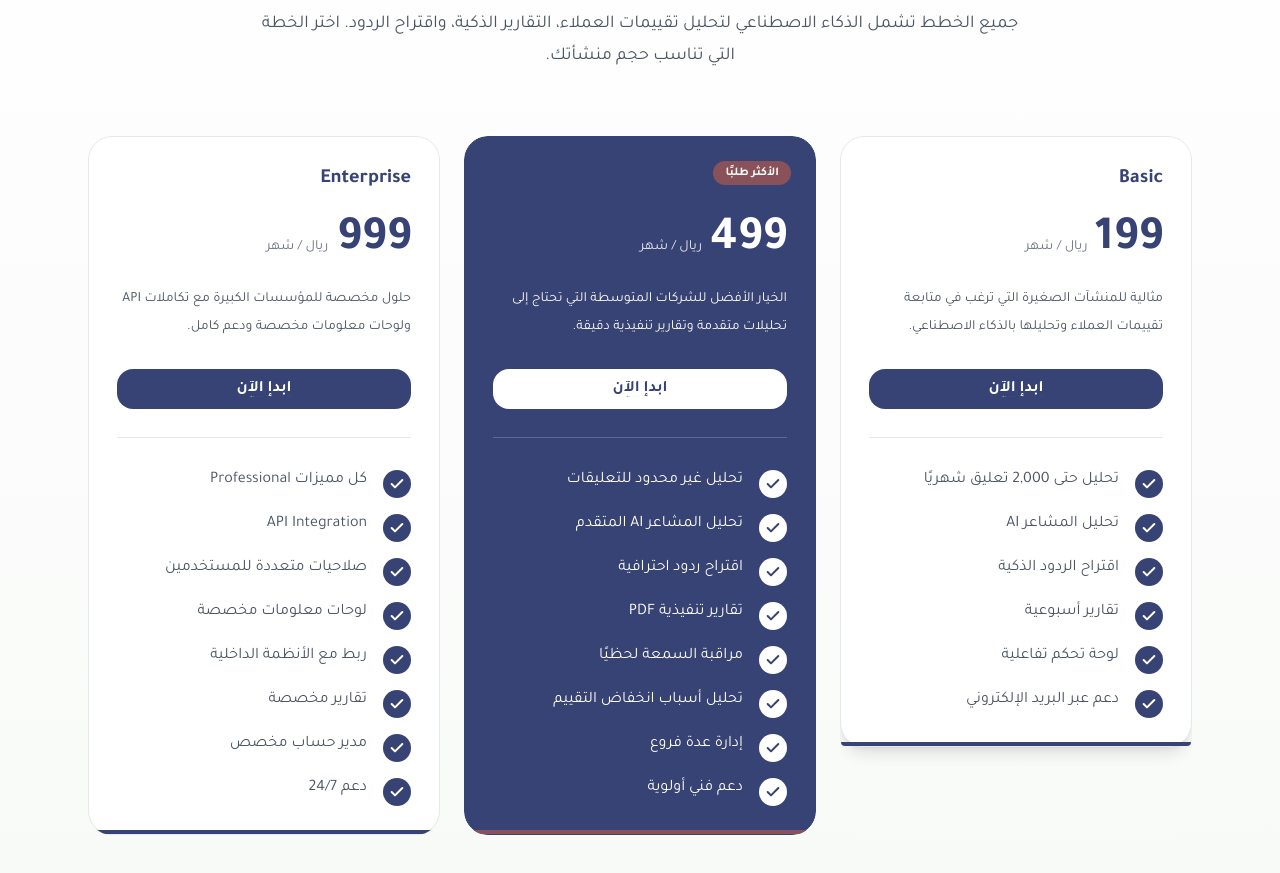
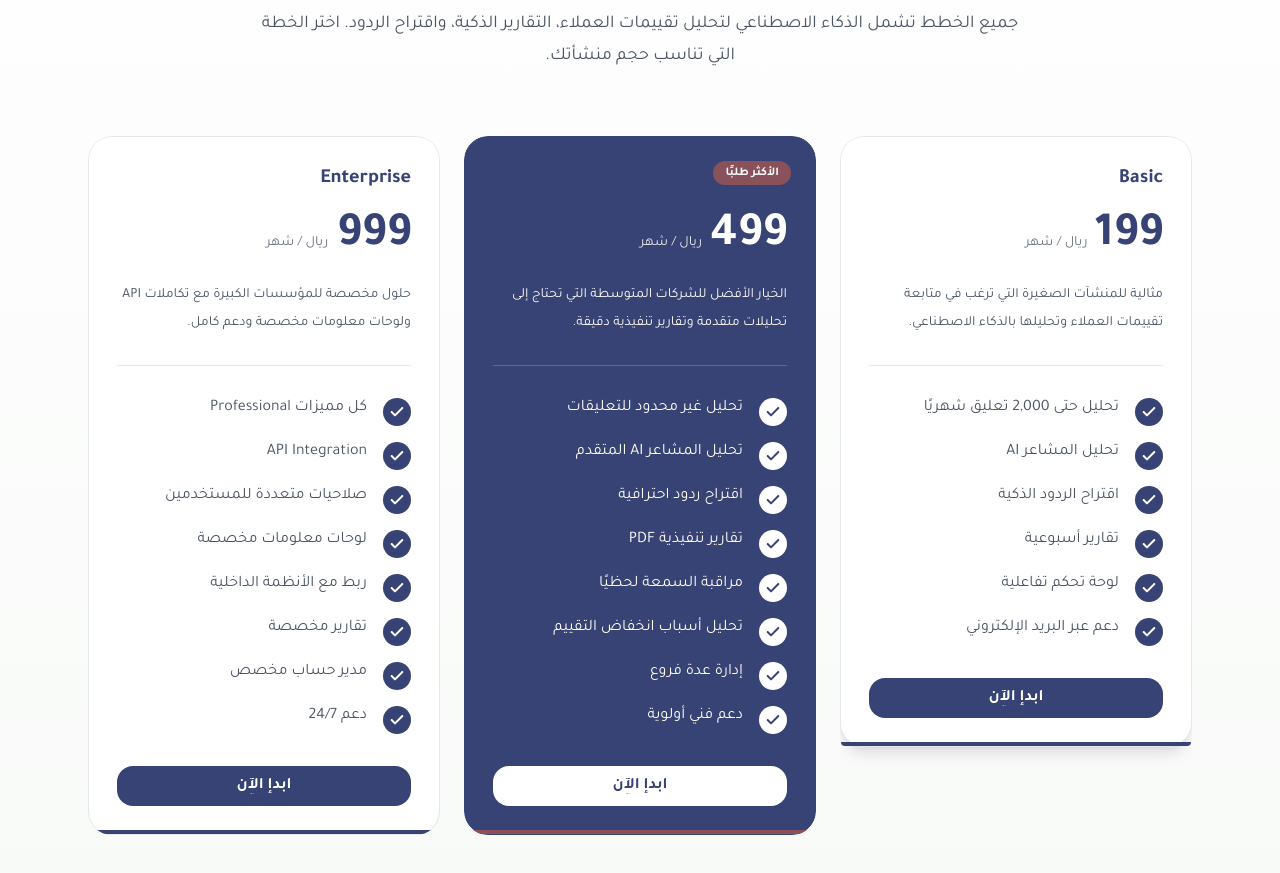
Before and after one commit to alaaalhrebi/inteleye, a Next.js app in the folder inteleye_project/: page / in a window 1280 px wide. Shown: the part 4900-5773 px from the top of the page. Built offline with nearby package versions, Linux system fonts and the light colour scheme.

Commit message:
Update PricingCard.tsx

```diff
--- a/inteleye_project/src/components/Pricing/PricingCard.tsx
+++ b/inteleye_project/src/components/Pricing/PricingCard.tsx
@@ -38,10 +38,7 @@ export default function PricingCard({ plan }: Props) {
   return (
     <SpotlightBorder className="group h-full">
       <motion.div
-        whileHover={{
-          y: -6,
-          scale: 1.02,
-        }}
+        whileHover={{ y: -6, scale: 1.02 }}
         transition={{ duration: 0.3 }}
         className={`
           relative
@@ -74,7 +71,7 @@ export default function PricingCard({ plan }: Props) {
           {plan.name}
         </h3>
 
-        <div className="mt-6 flex items-end gap-2">
+        <div className="mt-5 flex items-end gap-2">
           <span
             className={`text-5xl font-bold ${
               plan.featured ? "text-white" : "text-primary"
@@ -93,17 +90,37 @@ export default function PricingCard({ plan }: Props) {
         </div>
 
         <p
-          className={`mt-5 leading-7 text-sm ${
+          className={`mt-5 text-sm leading-7 ${
             plan.featured ? "text-[#FFFCF5]" : "text-gray-600"
           }`}
         >
           {plan.description}
         </p>
 
+        <div
+          className={`my-7 ${
+            plan.featured
+              ? "border-t border-white/20"
+              : "border-t border-gray-200"
+          }`}
+        />
+
+        {/* Features */}
+        <div className="flex-1 space-y-3">
+          {plan.features.map((feature, index) => (
+            <FeatureItem
+              key={index}
+              text={feature.text}
+              featured={plan.featured}
+            />
+          ))}
+        </div>
+
+        {/* Button */}
         <Link
           href={`/signup?plan=${planSlug}`}
           className={`
-            mt-7
+            mt-8
             flex
             w-full
             items-center
@@ -125,24 +142,6 @@ export default function PricingCard({ plan }: Props) {
         </Link>
 
         <div
-          className={`my-7 ${
-            plan.featured
-              ? "border-t border-white/20"
-              : "border-t border-gray-200"
-          }`}
-        />
-
-        <div className="flex-1 space-y-3">
-          {plan.features.map((feature, index) => (
-            <FeatureItem
-              key={index}
-              text={feature.text}
-              featured={plan.featured}
-            />
-          ))}
-        </div>
-
-        <div
           className={`
             absolute
             inset-x-0
```
